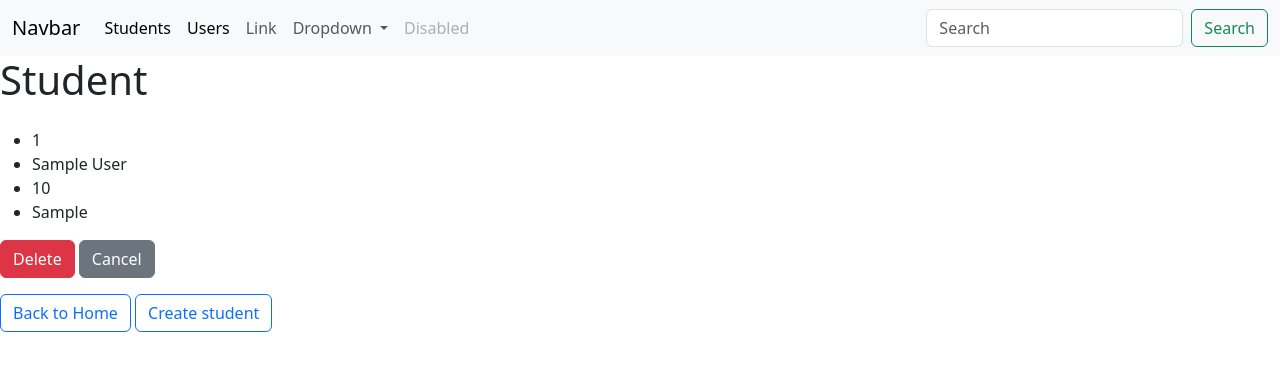
After one commit to pittu777/django_first_project, a Django app: page /students/1/delete in a window 1280 px wide. The commit adds this page. Shown: the top 371 px of the page. Run offline with Django 5.2, Linux system fonts and the light colour scheme; tables that the repository leaves empty hold one stand-in row (values such as "Sample post").

Commit message:
"implement delete functionality"

```diff
--- /dev/null
+++ b/students/templates/home/student_delete.html
@@ -0,0 +1,32 @@
+{% extends 'layout.html' %} {% block title %} Student List {% endblock %}
+{%block content %}
+
+<h1 class="mb-4">Student</h1>
+
+<ul>
+  <li>{{student.id}}</li>
+  <li>{{student.name}}</li>
+  <li>{{student.age}}</li>
+  <li>{{student.city}}</li>
+</ul>
+
+<form method="POST">
+  {% csrf_token %}
+
+  <button type="submit" class="btn btn-danger">Delete</button>
+
+  <a href="{% url 'students:students_list' %}" class="btn btn-secondary">
+    Cancel
+  </a>
+</form>
+
+<a href="{% url 'students:home' %}" class="btn btn-outline-primary mt-3"
+  >Back to Home</a
+>
+<a
+  href="{% url 'students:students_create' %}"
+  class="btn btn-outline-primary mt-3"
+  >Create student</a
+>
+
+{% endblock %}
--- a/students/templates/home/student_list.html
+++ b/students/templates/home/student_list.html
@@ -16,7 +16,11 @@
   <tbody>
     {% for student in students %}
     <tr>
-      <td>{{ student.id }}</td>
+      <td>
+        <a href="{% url 'students:students_delete' student.id %}">
+          {{ student.id }}
+        </a>
+      </td>
       <td>
         <a href="{% url 'students:students_edit' student.id %}">
           {{ student.name }}
--- a/students/urls.py
+++ b/students/urls.py
@@ -8,4 +8,5 @@ urlpatterns = [
     path("students/", views.student_list, name="students_list"),
     path("students/add/", views.student_create, name="students_create"),
     path("students/<int:id>/edit", views.student_edit, name="students_edit"),
+    path("students/<int:id>/delete", views.student_delete, name="students_delete"),
 ]
--- a/students/views.py
+++ b/students/views.py
@@ -52,3 +52,17 @@ def student_edit(request, id):
             "studentSingleForm": studentSingleForm,
         },
     )
+
+
+def student_delete(request, id):
+    student = get_object_or_404(Student, id=id)
+    if request.method == "POST":
+        student.delete()
+        return redirect("students:students_list")
+    return render(
+        request,
+        "home/student_delete.html",
+        {
+            "student": student,
+        },
+    )
```
